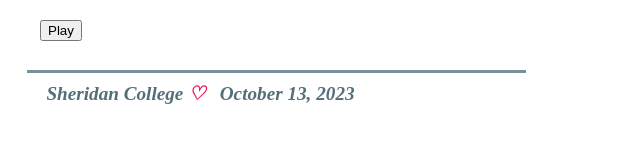
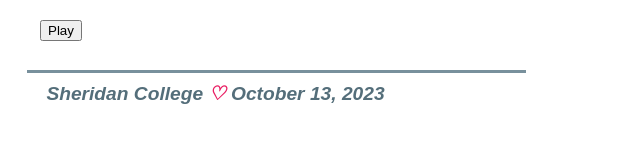
Before and after one commit to ManpreetKaur-ManpreetKaur/PaperRockOrScissors-Angular, an Angular app: page /input in a window 1280 px wide. Shown: the part 208-350 px from the top of the page, without its empty margins (0-640 px from the left). Built offline with nearby package versions, Linux system fonts and the light colour scheme.

Commit message:
reformatted the footer

```diff
--- a/src/app/footer/footer.component.css
+++ b/src/app/footer/footer.component.css
@@ -1,4 +1,5 @@
 footer {
+  font-family: sans-serif;
   font-size: 1.2em;
   font-style: italic;
   font-weight: bolder;
--- a/src/app/footer/footer.component.html
+++ b/src/app/footer/footer.component.html
@@ -1,4 +1,3 @@
 <footer>
-  {{name}}&nbsp;<span class='hart'>&#9825;</span>&nbsp;&nbsp;
-  {{today | date: 'longDate'}}
+  {{name}}&nbsp;<span class='hart'>&#9825;</span>&nbsp;{{today | date: 'longDate'}}
 </footer>
```
